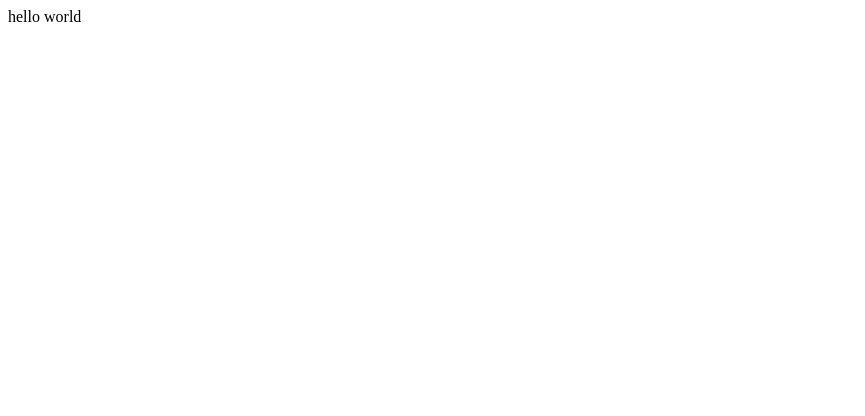
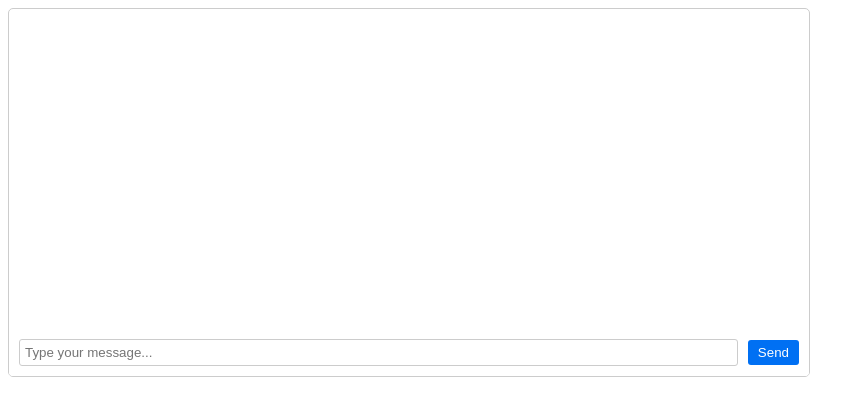
Before and after one commit to Leewiz/whisper, a React (Vite) app in the folder client/: page / in a window 1280 px wide. Shown: the top 416 px of the page, without its empty margins (0-865 px from the left). Built offline with nearby package versions, Linux system fonts and the light colour scheme; the HTML template or start-up script is replaced by a standard one.

Commit message:
create basic chat components for client

```diff
--- /dev/null
+++ b/client/src/App.css
@@ -0,0 +1,11 @@
+#body {
+    font-family: Arial, sans-serif;
+    margin: 0;
+    padding: 0;
+    display: flex;
+    flex-direction: column;
+    align-items: center;
+    justify-content: center;
+    min-height: 100vh;
+    background-color: #f4f4f4;
+  }
--- a/client/src/App.tsx
+++ b/client/src/App.tsx
@@ -1,9 +1,9 @@
+import ChatWindow from './components/ChatWindow'
+import './App.css'
 function App() {
   return (
-    <div>
-      hello world
-    </div>
+    <ChatWindow />
   )
 }
 
-export default App
+export default App;
--- /dev/null
+++ b/client/src/components/ChatWindow.tsx
@@ -0,0 +1,13 @@
+import MessageContainer from './MessageContainer'
+import InputContainer from './InputContainer'
+import './chat-window.css'
+function ChatWindow() {
+  return (
+    <div className="chat-window">
+        <MessageContainer />
+        <InputContainer />
+    </div>
+  )
+}
+
+export default ChatWindow;
--- /dev/null
+++ b/client/src/components/InputContainer.tsx
@@ -0,0 +1,15 @@
+import './input-container.css'
+function InputContainer() {
+    const logClick = () => {
+        console.log('clicked');
+        return 0;
+    };
+  return (
+    <div className="input-container">
+        <input type="text" className="input-box" placeholder="Type your message..." />
+        <button className="send-button" >Send</button>
+    </div>
+  )
+}
+
+export default InputContainer;
--- /dev/null
+++ b/client/src/components/MessageContainer.tsx
@@ -0,0 +1,8 @@
+import './message-container.css'
+function MessageContainer() {
+  return (
+    <div className="message-container"></div>
+  )
+}
+
+export default MessageContainer
--- /dev/null
+++ b/client/src/components/chat-window.css
@@ -0,0 +1,7 @@
+.chat-window {
+    width: 80%;
+    max-width: 800px;
+    border: 1px solid #ccc;
+    border-radius: 5px;
+    overflow: hidden;
+}
--- /dev/null
+++ b/client/src/components/input-container.css
@@ -0,0 +1,23 @@
+.input-container {
+    display: flex;
+    align-items: center;
+    padding: 10px;
+    background-color: #fff;
+}
+
+.input-box {
+  flex: 1;
+  padding: 5px;
+  border: 1px solid #ccc;
+  border-radius: 3px;
+}
+
+.send-button {
+  margin-left: 10px;
+  padding: 5px 10px;
+  background-color: #0070f3;
+  color: #fff;
+  border: none;
+  border-radius: 3px;
+  cursor: pointer;
+}
--- /dev/null
+++ b/client/src/components/message-container.css
@@ -0,0 +1,5 @@
+.message-container {
+    padding: 10px;
+    height: 300px;
+    overflow-y: scroll;
+  }
```
Also changed, not shown: client/src/components/ChatBox.tsx (deleted), client/src/components/ChatContainer.tsx (deleted), client/src/components/InputText.tsx (deleted).
